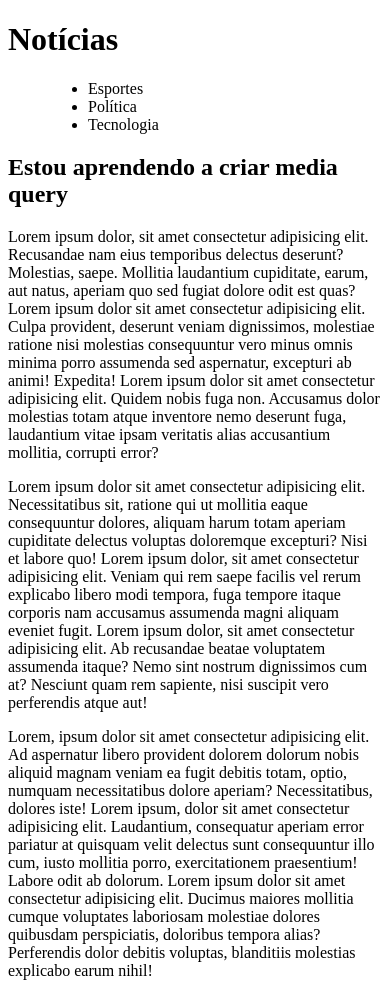
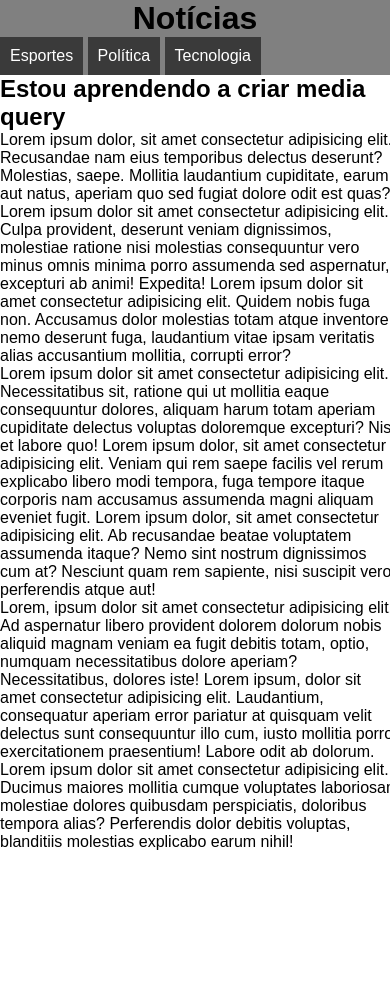
Before and after one commit to brunoleitesilva/html-css, a plain HTML site: page exercicios/ex026(mini projeto)/mq001/index.html in a window 390 px wide. After the commit the page ends 851 px from the top, so only its background shows below. Drawn offline with Linux system fonts and the light colour scheme.

Commit message:
primeiras amostras de media query

```diff
--- /dev/null
+++ b/exercicios/ex026(mini projeto)/mq001/estilos/impressora.css
@@ -0,0 +1,21 @@
+
+@charset "UTF-8";
+
+* {
+    margin: 10px;
+    padding: 10px;
+}
+
+html {
+    font-family:'Courier New', Courier, monospace;
+    font-size: 1.5em;
+    line-height: 1.5em;
+}
+
+menu {
+    display: none;
+}
+
+article::after {
+    content: 'Esse artigo foi impresso do site www.fuedase.com';
+}
--- /dev/null
+++ b/exercicios/ex026(mini projeto)/mq001/estilos/tela.css
@@ -0,0 +1,37 @@
+@charset "UTF-8";
+
+* {
+    margin: 0px;
+    padding: 0px;
+}
+
+html {
+    font-family: Arial, Helvetica, sans-serif;
+    font-size: 1em;
+}
+
+header {
+    background-color: gray;
+}
+
+header > h1 {
+    text-align: center;
+}
+
+menu li {
+    background-color: rgb(58, 58, 58);
+    color: white;
+    display: inline-block;
+    padding: 10px;
+}
+
+menu ul {
+    list-style: none;
+    background-color: gray;
+}
+
+article {
+    width: 400px;
+    display: block;
+    margin: auto;
+}
--- a/exercicios/ex026(mini projeto)/mq001/index.html
+++ b/exercicios/ex026(mini projeto)/mq001/index.html
@@ -4,6 +4,8 @@
     <meta charset="UTF-8">
     <meta name="viewport" content="width=device-width, initial-scale=1.0">
     <title>Media Query</title>
+    <link rel="stylesheet" href="estilos/tela.css" media="screen">
+    <link rel="stylesheet" href="estilos/impressora.css" media="print">
 </head>
 <body>
     <header>
```
